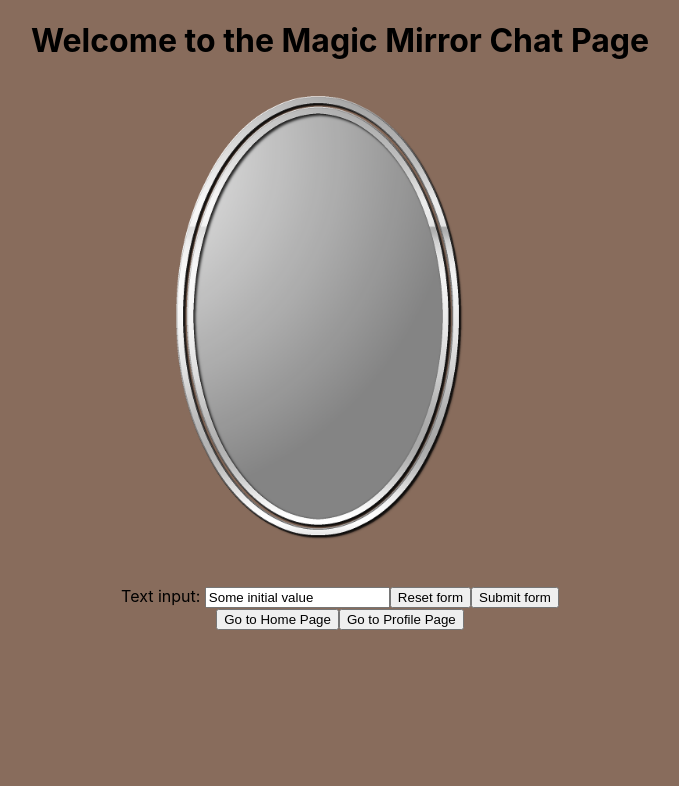
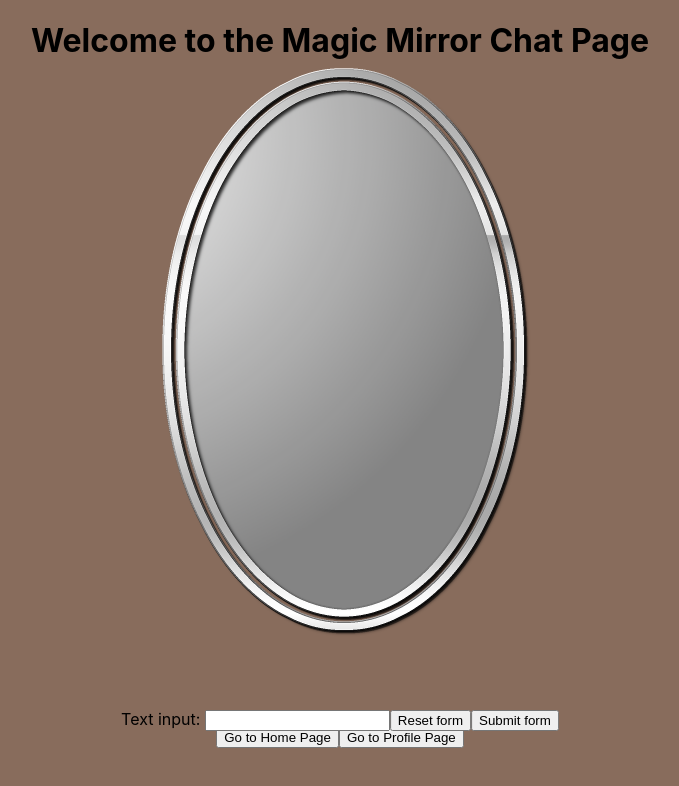
Before and after one commit to Way05/HenHacks25, a React (Create React App) app in the folder henhacks25/: page /chat in a window 1280 px wide. Shown: the top 786 px of the page, without its empty margins (300-979 px from the left). Built offline with nearby package versions, Linux system fonts and the light colour scheme.

Commit message:
resized mirror

```diff
--- a/henhacks25/src/App.css
+++ b/henhacks25/src/App.css
@@ -15,9 +15,11 @@
 
 
 img{
-  height: 500px;
-  width: 500px;
+  height: 1000px;
+  width: 20px;
+  position: center;
 }
+
 .App-header {
   background-color: #282c34;
   min-height: 100vh;
@@ -41,3 +43,17 @@ img{
     transform: rotate(360deg);
   }
 }
+
+.image-container img {
+  width: 50%;
+  height: 200%;
+  transform: translate(5%,-5%);
+}
+
+.image-container .input {
+  position: absolute;
+  top: 90%;
+  left: 50%;
+  transform: translate(-50%, -50%);
+  text-align: bottom;
+}
--- a/henhacks25/src/pages/chat.tsx
+++ b/henhacks25/src/pages/chat.tsx
@@ -9,19 +9,17 @@ const ChatPage: React.FC = () => {
     <div className="Magic Mirror">
       <h1>Welcome to the Magic Mirror Chat Page</h1>
 
-      {/* Add an image */}
+      <div className="image-container">
         <img src="images/mirror.jpg" alt="" />
-
-      {/* Form */}
         <div className="input">
           <form method="post" onSubmit={handleSubmit}>
             <label>
-            Text input: <input name="myInput" defaultValue="Some initial value" />
+              Text input: <input name="myInput" defaultValue="" />
             </label>
-
             <button type="reset">Reset form</button>
             <button type="submit">Submit form</button>
           </form>
+        </div>
       </div>
 
       {/* Link to Profile Page */}
```
Lines whose indentation alone changed are shown as unchanged.
